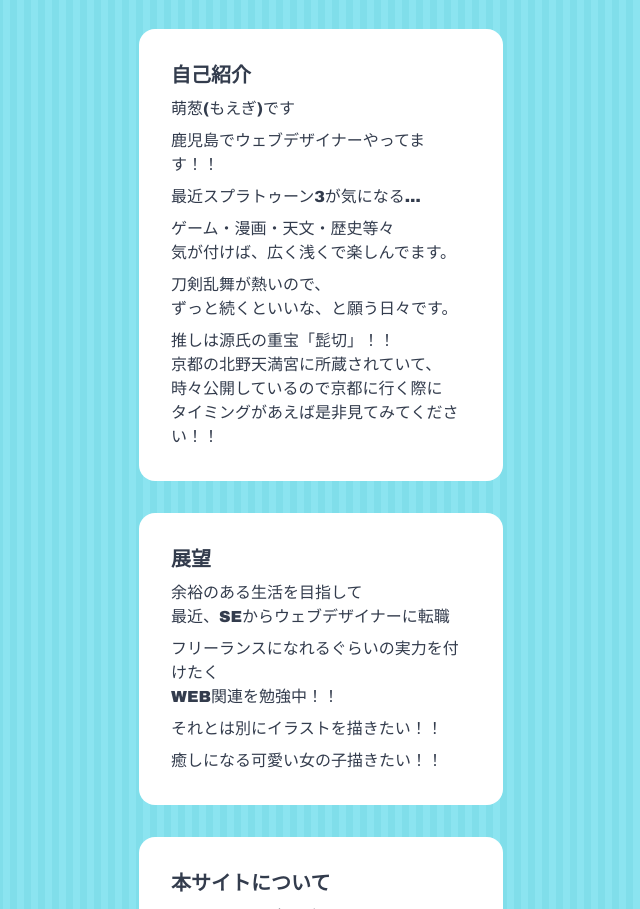
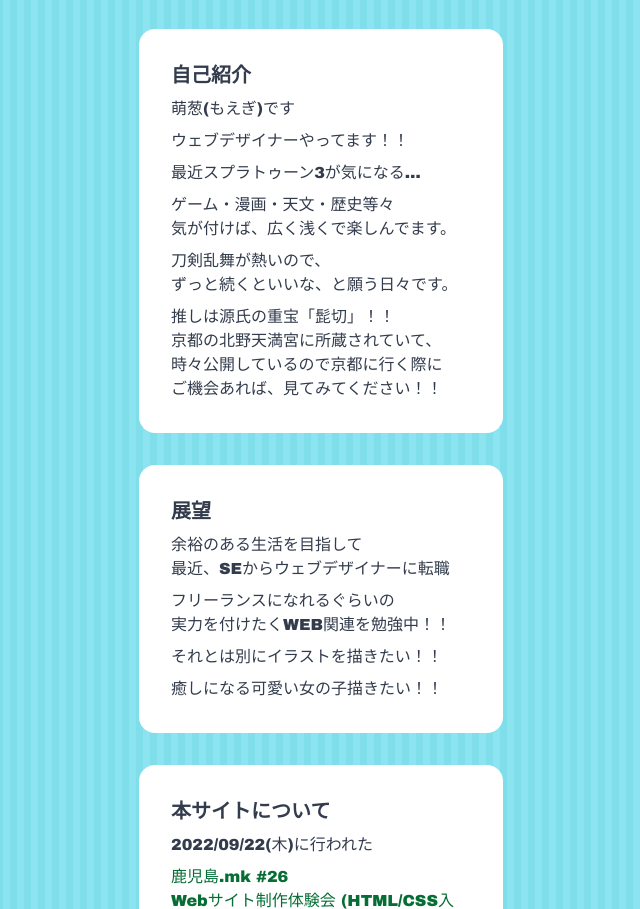
Before and after one commit to megiaki/mogiaki.github.io-, a plain HTML site: page index.html in a window 1280 px wide. Shown: the part 342-1251 px from the top of the page, without its empty margins (319-959 px from the left). Drawn offline with nearby package versions, Linux system fonts and the light colour scheme; a web font is replaced by a local one.

Commit message:
文字修正
改行箇所変更

```diff
--- a/index.html
+++ b/index.html
@@ -97,11 +97,11 @@
             <div class="card-body text-left">
               <h2 class="card-title">自己紹介</h2>
               <p>萌葱(もえぎ)です</p>
-              <p>鹿児島でウェブデザイナーやってます！！</p>
+              <p>ウェブデザイナーやってます！！</p>
               <p>最近スプラトゥーン3が気になる…</p>
               <p>ゲーム・漫画・天文・歴史等々<br>気が付けば、広く浅くで楽しんでます。</p>
               <p>刀剣乱舞が熱いので、<br>ずっと続くといいな、と願う日々です。</p>
-              <p>推しは源氏の重宝「髭切」！！<br>京都の北野天満宮に所蔵されていて、<br>時々公開しているので京都に行く際に<br>タイミングがあえば是非見てみてください！！</p>
+              <p>推しは源氏の重宝「髭切」！！<br>京都の北野天満宮に所蔵されていて、<br>時々公開しているので京都に行く際に<br>ご機会あれば、見てみてください！！</p>
             </div>
           </div>
 
@@ -109,7 +109,7 @@
             <div class="card-body text-left">
               <h2 class="card-title">展望</h2>
               <p>余裕のある生活を目指して<br>最近、SEからウェブデザイナーに転職</p>
-              <p>フリーランスになれるぐらいの実力を付けたく<br>WEB関連を勉強中！！</p>
+              <p>フリーランスになれるぐらいの<br>実力を付けたくWEB関連を勉強中！！</p>
               <p>それとは別にイラストを描きたい！！</p>
               <p>癒しになる可愛い女の子描きたい！！</p>
             </div>
```
